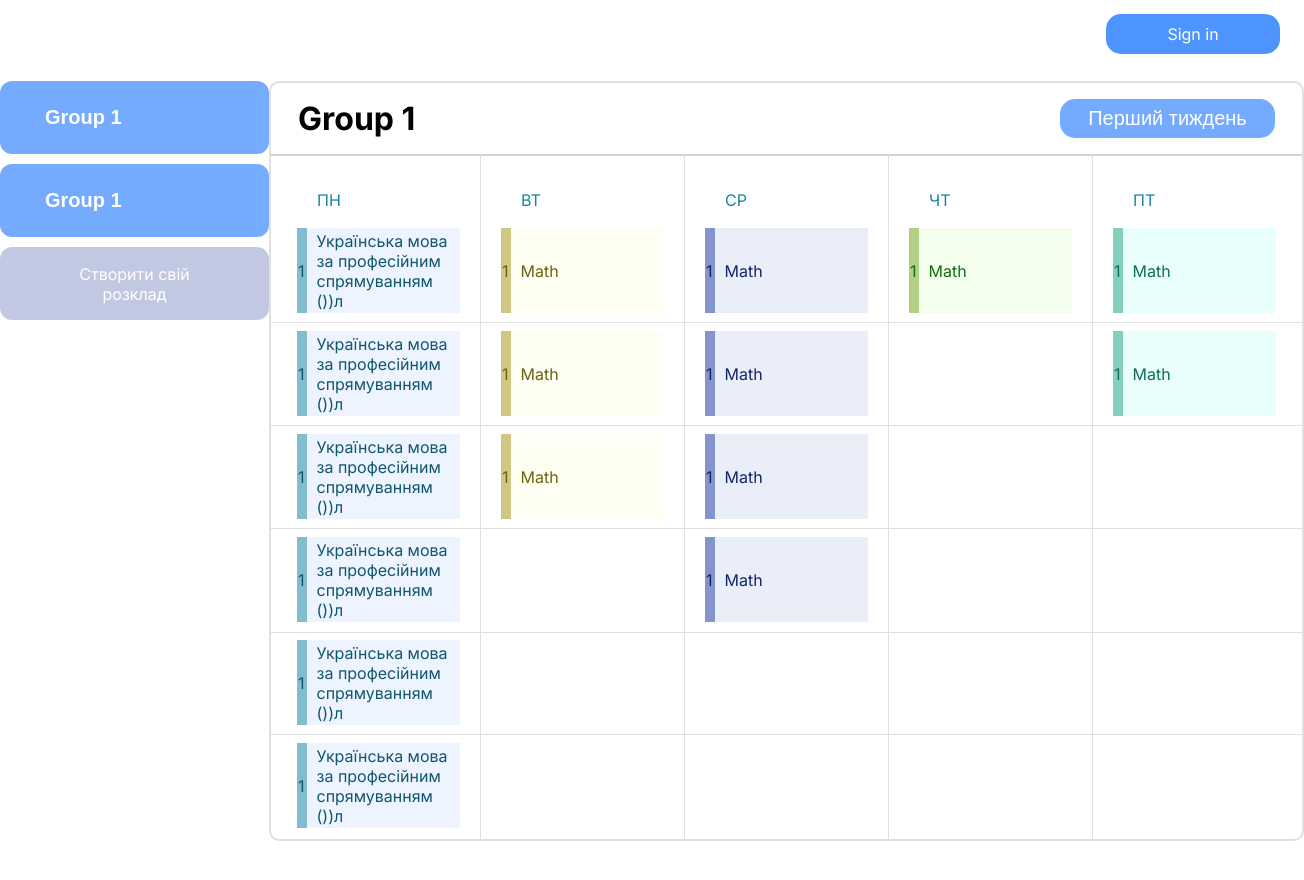
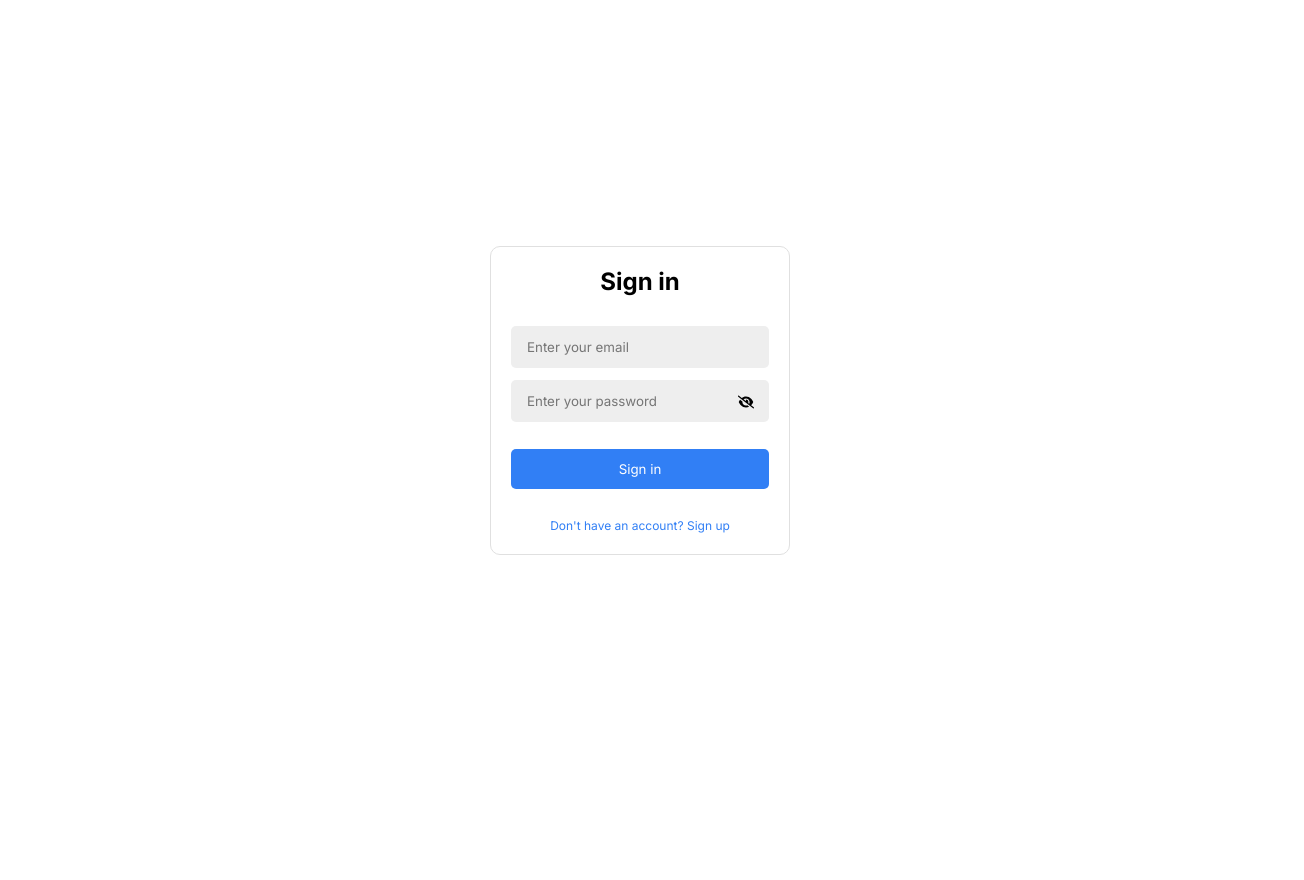
Before and after one commit to hliebovkyrylo/eduplanner-web, a React (Vite) app: page / in a window 1280 px wide. Shown: the top 880 px of the page, 1304 px wide, since content can reach past the window. After the commit the page ends 800 px from the top, so only its background shows below. Built offline with nearby package versions, Linux system fonts and the light colour scheme.

Commit message:
sign in page layout

```diff
--- a/src/App.tsx
+++ b/src/App.tsx
@@ -1,9 +1,10 @@
-import { MainPage } from "./pages";
+import { MainPage, LoginPage } from "./pages";
 
 function App() {
   return (
     <>
-      <MainPage />
+      {/* <MainPage /> */}
+      <LoginPage />
     </>
   )
 }
--- a/src/pages/index.ts
+++ b/src/pages/index.ts
@@ -1 +1,2 @@
-export { MainPage } from "./mainPage"
+export { MainPage } from "./mainPage";
+export { LoginPage } from "./login";
--- /dev/null
+++ b/src/pages/login/index.tsx
@@ -0,0 +1,39 @@
+import { useState } from "react";
+
+import styles from "./login.module.scss";
+import eye_slash from "../../assets/icons/eye-slash-solid.svg";
+import eye from "../../assets/icons/eye-solid.svg";
+
+export const LoginPage = () => {
+  const [type, setType] = useState('password');
+
+  const [icon, setIcon] = useState(eye_slash);
+
+  const togglePassInput = () => {
+    if (type === 'password') {
+      setType('text');
+      setIcon(eye);
+    } else {
+      setType('password');
+      setIcon(eye_slash);
+    }
+  };
+
+  return (
+    <section className={styles.loginPage}>
+      <form className={styles.loginForm}>
+        <h1>Sign in</h1>
+        <div>
+          <input placeholder="Enter your email" className={styles.input} type="email" />
+        </div>
+        <div className={styles.inputs}>
+          <input placeholder="Enter your password" className={styles.input} type={type} />
+          <input onClick={togglePassInput} className={styles.checkbox} id="checkbox" type="checkbox" />
+          <label className={styles.checkboxBtn} htmlFor="checkbox"><img className={styles.imgaye} src={icon} alt={""} /></label>
+        </div>
+        <button className={styles.btn} type="submit">Sign in</button>
+        <a className={styles.href} href="#">Don't have an account? Sign up</a>
+      </form>
+    </section>
+  )
+};
--- /dev/null
+++ b/src/pages/login/login.module.scss
@@ -0,0 +1,71 @@
+.loginPage {
+  display: flex;
+  justify-content: center;
+  align-items: center;
+  height: 100vh;
+
+  .loginForm {
+    border: 1px solid #E0E0E0;
+    width: 300px;
+    padding: 20px;
+    text-align: center;
+    border-radius: 10px;
+
+    h1 {
+      margin: 0 0 30px 0;
+    }
+
+    .inputs {
+      position: relative;
+    }
+
+    .input {
+      width: 100%;
+      padding: 13px 16px;
+      margin-bottom: 12px;
+      border: 0;
+      background-color: #eeeeee;
+      font-family: 'Inter', sans-serif;
+      outline: 0;
+      border-radius: 5px;
+    }
+
+    .checkbox {
+      display: none;
+    }
+
+    .checkboxBtn {
+      position: absolute;
+      top: 14px;
+      cursor: pointer;
+      right: 15px;
+
+      .imgaye {
+        height: 16px;
+        width: 16px;
+      }
+    }
+
+    .btn {
+      width: 100%;
+      padding: 12px 0;
+      cursor: pointer;
+      margin: 15px 0 25px 0;
+      background-color: #317ff5;
+      font-family: 'Inter', sans-serif;
+      color: #fff;
+      border-radius: 5px;
+      border: 0;
+    }
+
+    .href {
+      font-size: 12px;
+      color: #317ff5;
+      text-decoration: none;
+
+      &:hover {
+        text-decoration: underline;
+      }
+    }
+  }
+}
```
Also changed, not shown: src/assets/icons/eye-slash-solid.svg (added), src/assets/icons/eye-solid.svg (added).
